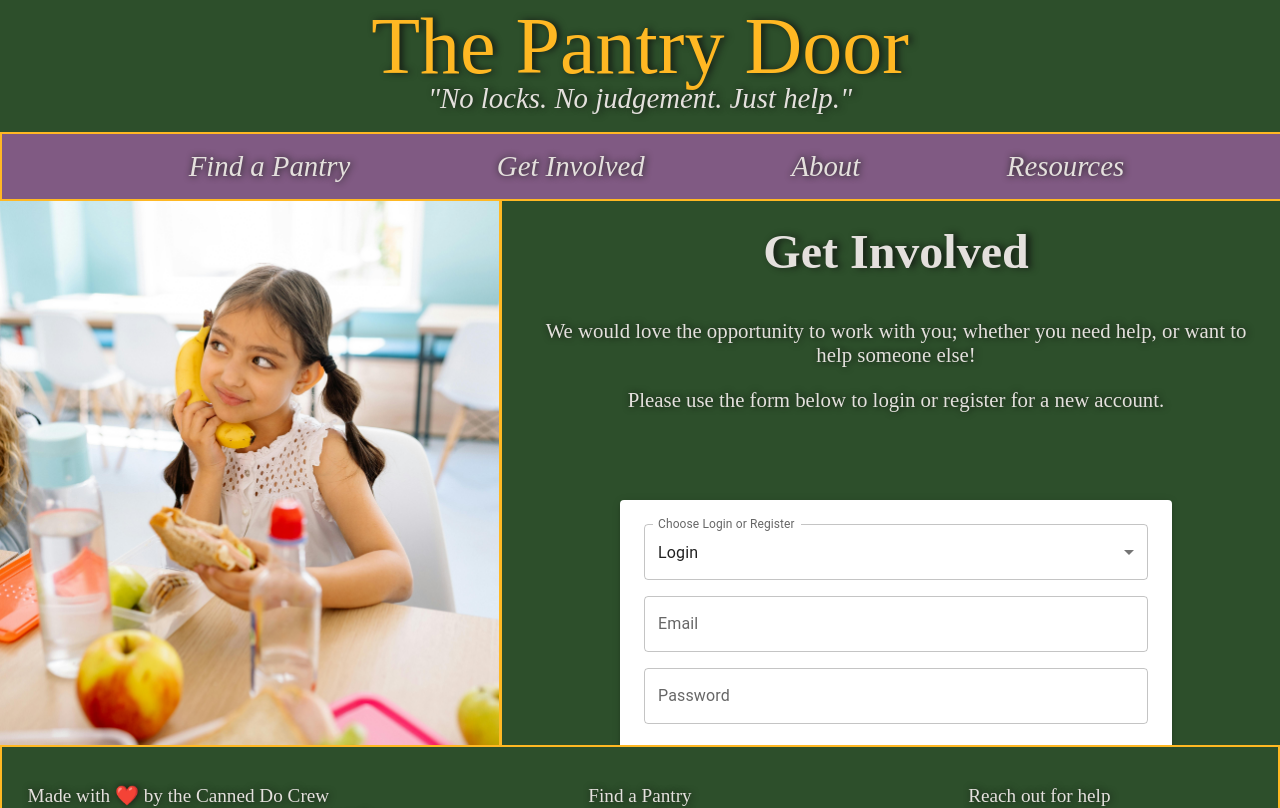
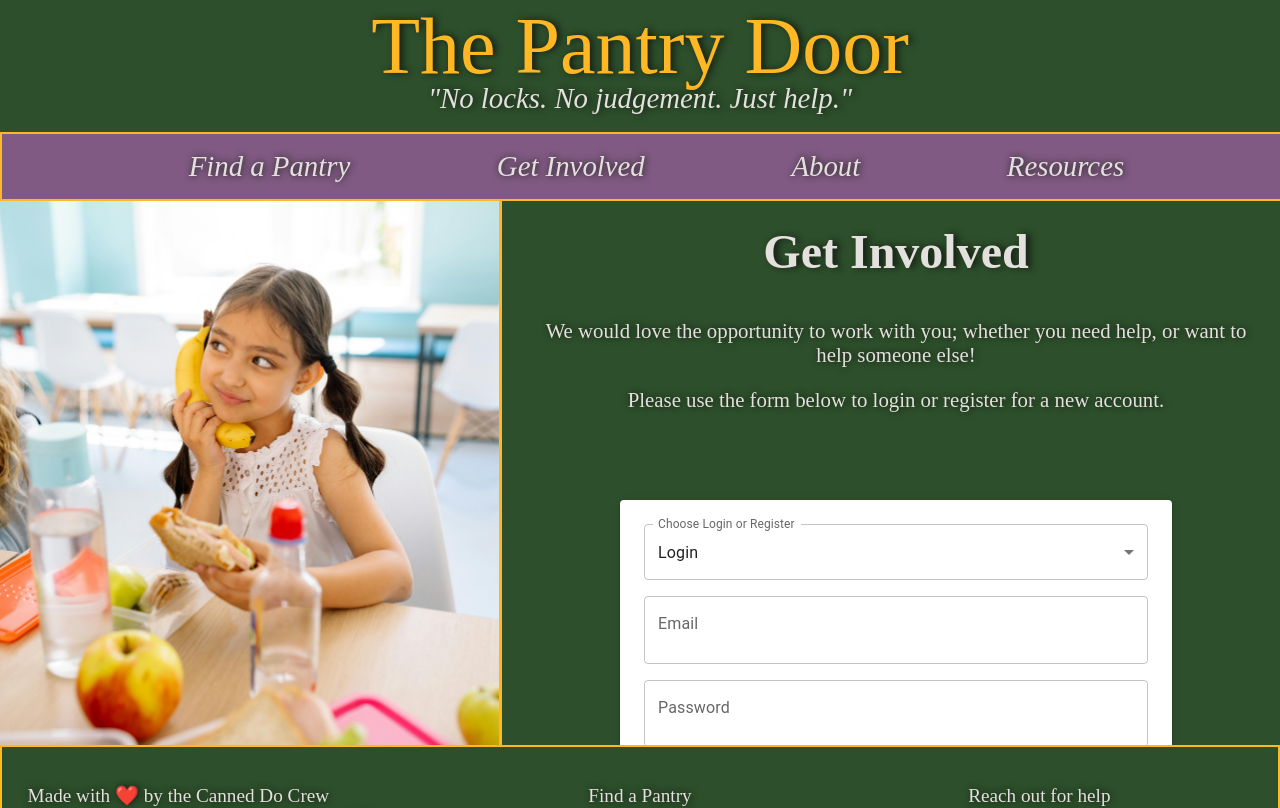
Before and after one commit to Missi3girl/pantry-client, a React (Vite) app: page /getinvolved in a window 1280 px wide. Shown: the top 808 px of the page. Built offline with nearby package versions, Linux system fonts and the light colour scheme; no server answers; a web font is replaced by a local one; what ra-data-simple-rest would draw is missing.

Commit message:
fixed font size on login form

```diff
--- a/src/components/getInvolvedPage/LoginRegForm.jsx
+++ b/src/components/getInvolvedPage/LoginRegForm.jsx
@@ -185,7 +185,14 @@ export default function LoginRegForm() {
                                 onChange={handleChange}
                                 error={!!errors.fullName}
                                 helperText={errors.fullName}
-                                sx={{ mb: 2 }}
+                                sx={{
+                                    mb: 2,
+                                    '& .MuiInputBase-input': {
+                                        fontFamily: '"mrs-eaves", serif',
+                                        fontSize: '1.5rem',
+                                        color: 'var(--purple)',
+                                    }
+                                }}
                             />
                             <TextField
                                 label="Zip Code"
@@ -195,7 +202,14 @@ export default function LoginRegForm() {
                                 onChange={handleChange}
                                 error={!!errors.zipCode}
                                 helperText={errors.zipCode}
-                                sx={{ mb: 2 }}
+                                sx={{
+                                    mb: 2,
+                                    '& .MuiInputBase-input': {
+                                        fontFamily: '"mrs-eaves", serif',
+                                        fontSize: '1.5rem',
+                                        color: 'var(--purple)',
+                                    }
+                                }}
                             />
                         </>
                     )}
@@ -209,7 +223,14 @@ export default function LoginRegForm() {
                         onChange={handleChange}
                         error={!!errors.email}
                         helperText={errors.email}
-                        sx={{ mb: 2 }}
+                        sx={{
+                            mb: 2,
+                            '& .MuiInputBase-input': {
+                                fontFamily: '"mrs-eaves", serif',
+                                fontSize: '1.5rem',
+                                color: 'var(--purple)',
+                            }
+                        }}
                     />
                     <TextField
                         label="Password"
@@ -220,10 +241,18 @@ export default function LoginRegForm() {
                         onChange={handleChange}
                         error={!!errors.password}
                         helperText={errors.password}
-                        sx={{ mb: 3 }}
+                        sx={{
+                            mb: 2,
+                            '& .MuiInputBase-input': {
+                                fontFamily: '"mrs-eaves", serif',
+                                fontSize: '1.5rem',
+                                color: 'var(--purple)',
+                            }
+                        }}
                     />
 
-                    <Button   variant="contained"
+                    <Button
+                        variant="contained"
                         type="submit"
                         fullWidth
                         sx={{
@@ -232,7 +261,7 @@ export default function LoginRegForm() {
                             color: 'white',
                             fontFamily: '"mrs-eaves", serif',
                             fontWeight: 'bold',
-    fontSize: '1.2rem',
+                            fontSize: '1.5rem',
                             textTransform: 'none',
                             '&:hover': {
                             backgroundColor: '#FFB823',
--- a/src/components/userPage/FormGetInvolved.jsx
+++ b/src/components/userPage/FormGetInvolved.jsx
@@ -1,5 +1,3 @@
-// !This will go inside the user dashboard
-
 import { useState } from 'react';
 import { submitGetInvolved } from '../../services/getInvolvedSvc';
 import './FormGetInvolved.css';
```
Lines whose indentation alone changed are shown as unchanged.
